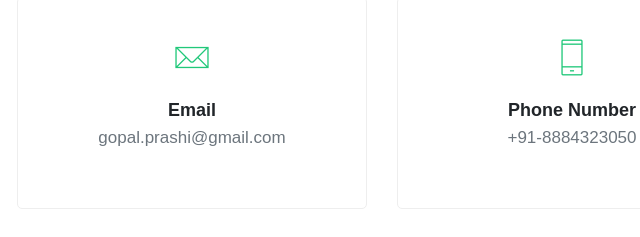
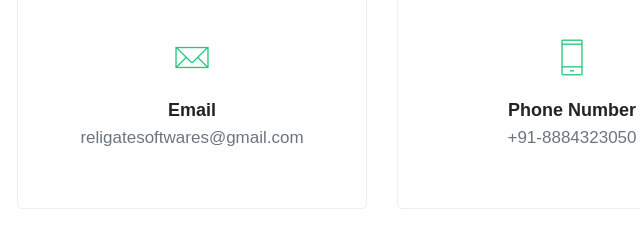
Before and after one commit to PrashanthGopal/Religate_softwares, a plain HTML site: page index.html in a window 1280 px wide. Shown: the part 3996-4233 px from the top of the page, 448-1088 px from the left. Drawn offline with Linux system fonts and the light colour scheme; some packages are replaced by stand-ins of ours; a web font is replaced by a local one.

Commit message:
Update index.html

```diff
--- a/index.html
+++ b/index.html
@@ -338,7 +338,7 @@
                     <div class="contact-info-block text-center">
                         <i class="pe-7s-mail"></i>
                         <h4>Email</h4>
-                        <p class="lead">gopal.prashi@gmail.com</p>
+                        <p class="lead">religatesoftwares@gmail.com</p>
                     </div>
                 </div>
                 <div class="col-lg-4 col-sm-6 col-md-6">
```
